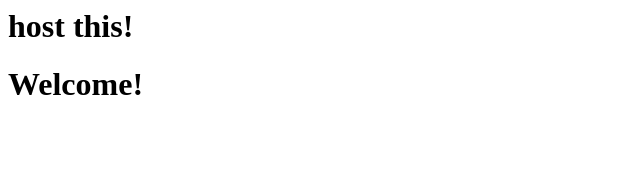
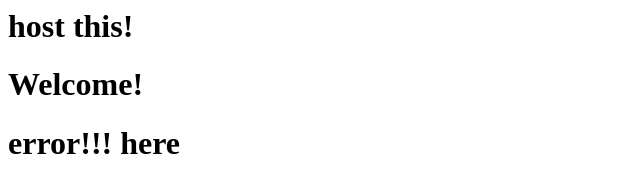
Before and after one commit to dshawver74/vercel-hookup, a plain HTML site: page index.html in a window 1280 px wide. Shown: the whole page, without its empty margins (0-640 px from the left). Drawn offline with Linux system fonts and the light colour scheme.

Commit message:
Update index.html

```diff
--- a/index.html
+++ b/index.html
@@ -1,2 +1,3 @@
 <h1>host this!</h1>
 <h1>Welcome!</h1>
+<h1>error!!! here</h3>
```
